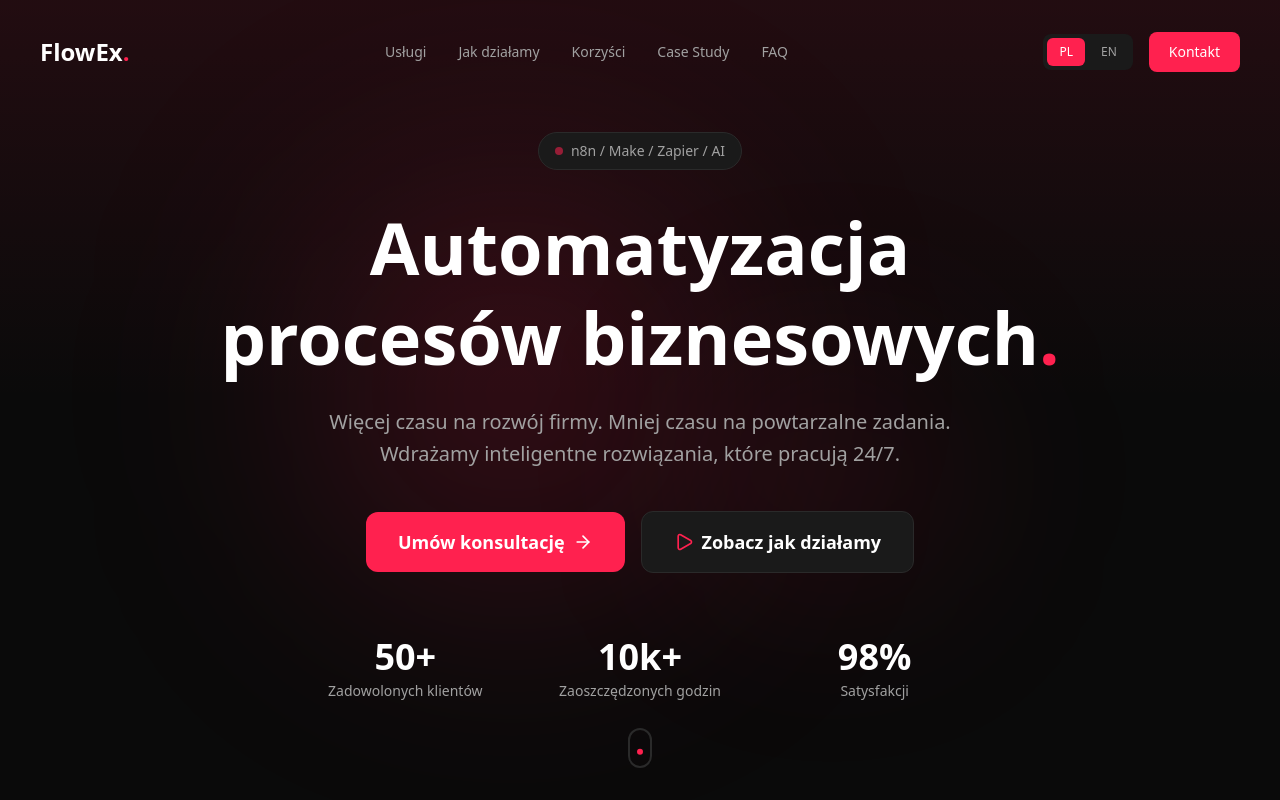
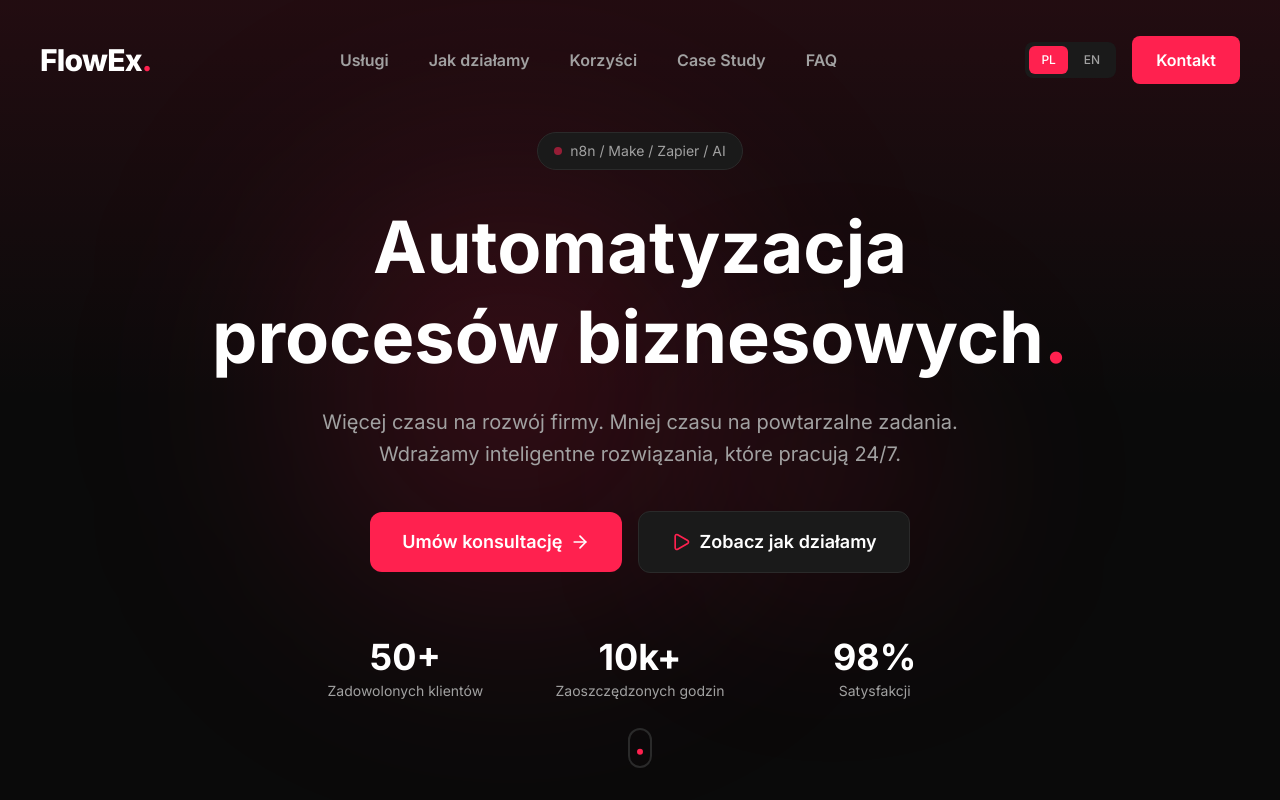
Before and after one commit to parker8257/flowex-medical, a Next.js app: page / in a window 1280 px wide. Shown: the top 800 px of the page. Built offline with nearby package versions, Linux system fonts and the light colour scheme.

Commit message:
Update font to Inter, enlarge logo and navigation

```diff
--- a/src/app/globals.css
+++ b/src/app/globals.css
@@ -20,14 +20,13 @@
   --color-card-border: var(--card-border);
   --color-text-muted: var(--text-muted);
   --color-text-secondary: var(--text-secondary);
-  --font-sans: var(--font-geist-sans);
-  --font-mono: var(--font-geist-mono);
+  --font-sans: var(--font-inter), system-ui, -apple-system, sans-serif;
 }
 
 body {
   background: var(--background);
   color: var(--foreground);
-  font-family: var(--font-sans), system-ui, -apple-system, sans-serif;
+  font-family: var(--font-inter), system-ui, -apple-system, sans-serif;
 }
 
 /* Custom scrollbar */
--- a/src/app/layout.tsx
+++ b/src/app/layout.tsx
@@ -1,17 +1,13 @@
 import type { Metadata } from "next";
-import { Geist, Geist_Mono } from "next/font/google";
+import { Inter } from "next/font/google";
 import "./globals.css";
 import { LanguageProvider } from "@/context/LanguageContext";
 import { siteConfig } from "@/config/site";
 
-const geistSans = Geist({
-  variable: "--font-geist-sans",
-  subsets: ["latin"],
-});
-
-const geistMono = Geist_Mono({
-  variable: "--font-geist-mono",
-  subsets: ["latin"],
+const inter = Inter({
+  variable: "--font-inter",
+  subsets: ["latin", "latin-ext"],
+  weight: ["400", "500", "600", "700", "800", "900"],
 });
 
 export const metadata: Metadata = {
@@ -55,7 +51,7 @@ export default function RootLayout({
   return (
     <html lang="pl" className="scroll-smooth">
       <body
-        className={`${geistSans.variable} ${geistMono.variable} antialiased bg-[#0a0a0a] text-white`}
+        className={`${inter.variable} font-sans antialiased bg-[#0a0a0a] text-white`}
       >
         <LanguageProvider>{children}</LanguageProvider>
       </body>
--- a/src/components/Navbar.tsx
+++ b/src/components/Navbar.tsx
@@ -38,23 +38,23 @@ export default function Navbar() {
           : "bg-transparent"
       } rounded-2xl`}
     >
-      <nav className="max-w-7xl mx-auto px-6 py-4">
+      <nav className="max-w-7xl mx-auto px-6 py-5">
         <div className="flex items-center justify-between">
           {/* Logo */}
           <a href="#" className="flex items-center gap-2">
-            <span className="text-2xl font-bold text-white">
+            <span className="text-3xl font-extrabold text-white tracking-tight">
               {siteConfig.name}
               <span className="text-[#ff214f]">.</span>
             </span>
           </a>
 
           {/* Desktop Navigation */}
-          <div className="hidden md:flex items-center gap-8">
+          <div className="hidden md:flex items-center gap-10">
             {navLinks.map((link) => (
               <a
                 key={link.href}
                 href={link.href}
-                className="text-[#a1a1a1] hover:text-white transition-colors duration-200 text-sm font-medium"
+                className="text-[#a1a1a1] hover:text-white transition-colors duration-200 text-base font-semibold"
               >
                 {link.label}
               </a>
@@ -66,7 +66,7 @@ export default function Navbar() {
             <LanguageSwitch />
             <a
               href="#contact"
-              className="bg-[#ff214f] hover:bg-[#ff4d6d] text-white px-5 py-2.5 rounded-lg font-medium text-sm transition-colors duration-200 cursor-pointer"
+              className="bg-[#ff214f] hover:bg-[#ff4d6d] text-white px-6 py-3 rounded-lg font-semibold text-base transition-colors duration-200 cursor-pointer"
             >
               {t.nav.contact}
             </a>
@@ -78,7 +78,7 @@ export default function Navbar() {
             className="md:hidden text-white p-2 cursor-pointer"
             aria-label="Toggle menu"
           >
-            {isMobileMenuOpen ? <X size={24} /> : <Menu size={24} />}
+            {isMobileMenuOpen ? <X size={28} /> : <Menu size={28} />}
           </button>
         </div>
 
@@ -98,7 +98,7 @@ export default function Navbar() {
                     key={link.href}
                     href={link.href}
                     onClick={() => setIsMobileMenuOpen(false)}
-                    className="text-[#a1a1a1] hover:text-white transition-colors duration-200 text-sm font-medium py-2"
+                    className="text-[#a1a1a1] hover:text-white transition-colors duration-200 text-base font-semibold py-2"
                   >
                     {link.label}
                   </a>
@@ -108,7 +108,7 @@ export default function Navbar() {
                   <a
                     href="#contact"
                     onClick={() => setIsMobileMenuOpen(false)}
-                    className="bg-[#ff214f] hover:bg-[#ff4d6d] text-white px-5 py-2.5 rounded-lg font-medium text-sm transition-colors duration-200 flex-1 text-center cursor-pointer"
+                    className="bg-[#ff214f] hover:bg-[#ff4d6d] text-white px-6 py-3 rounded-lg font-semibold text-base transition-colors duration-200 flex-1 text-center cursor-pointer"
                   >
                     {t.nav.contact}
                   </a>
```
